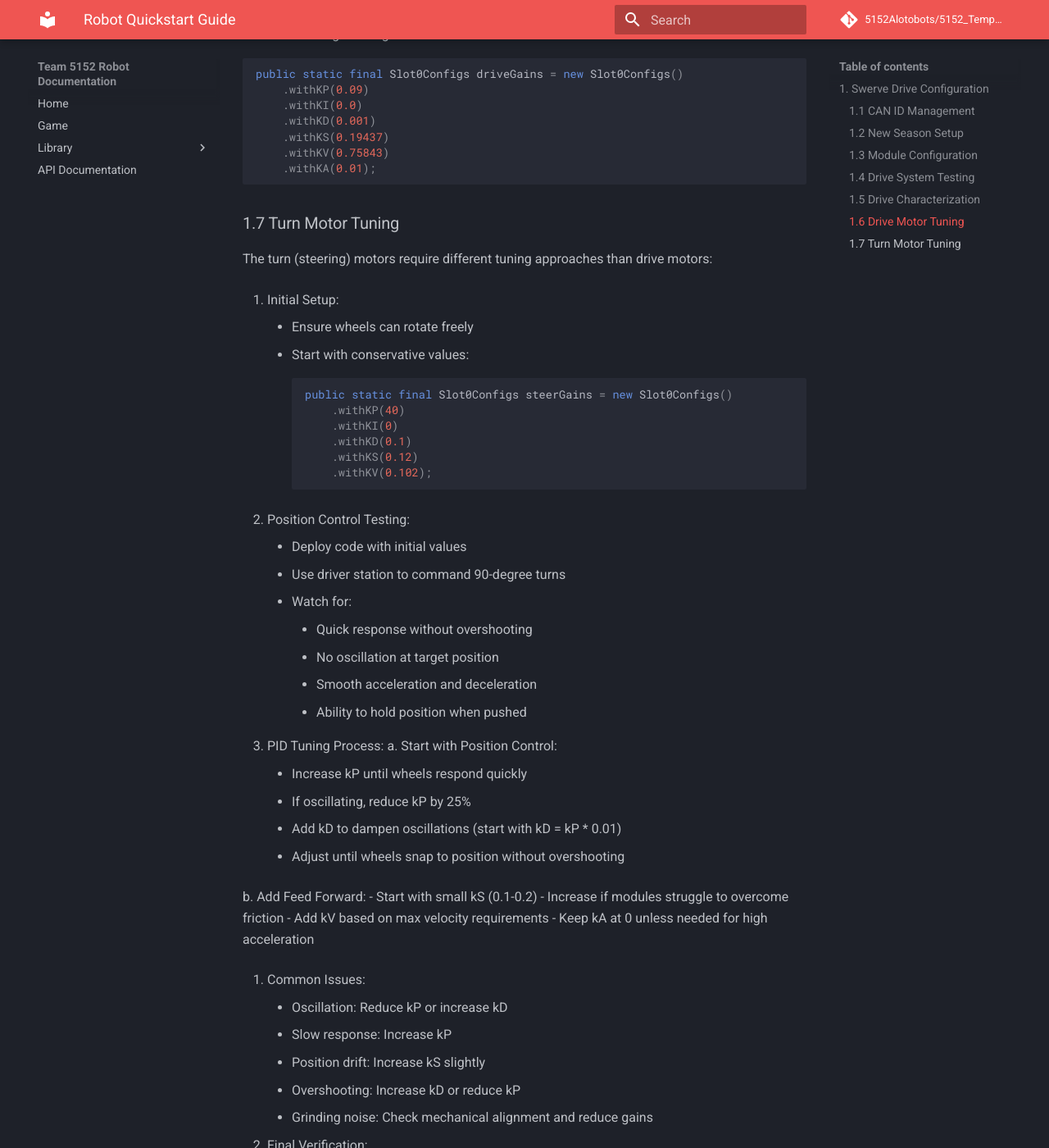
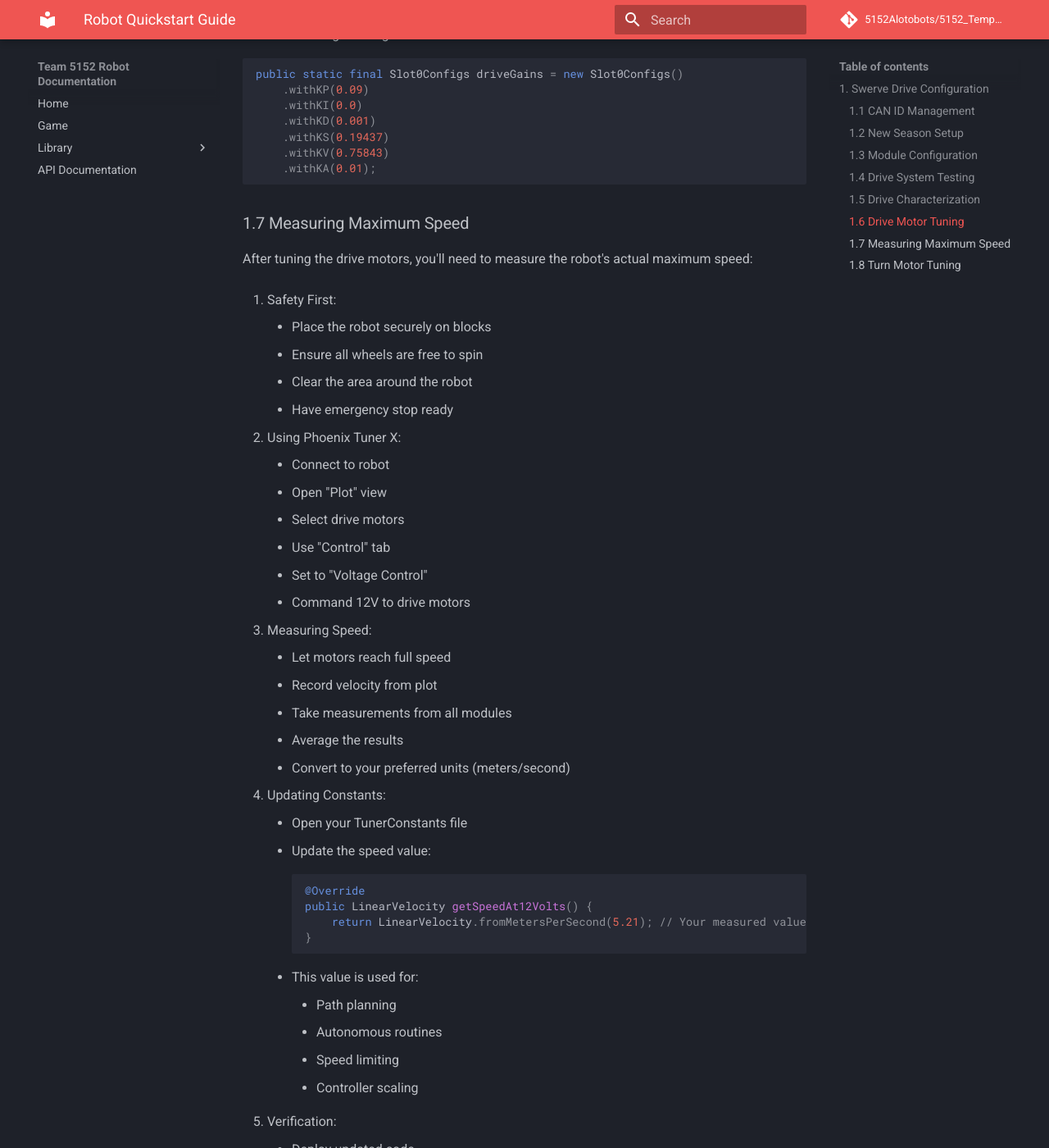
Before and after one commit to 5152Alotobots/5152_Template, an MkDocs documentation site: the page built from docs/mkdocs/docs/quickstart.md, in a window 1280 px wide and 1400 px high, scrolled down 6611 px. Shown: the whole window at 82% size. Built offline with MkDocs 1.6.1 and Material for MkDocs 9.7.7, drawn with Linux system fonts in a browser that asks for light colours; comment, search, counter and statistics services are not loaded; some of the changed text lies outside the part shown.

Commit message:
docs: Add section for measuring robot's maximum speed in quickstart guide

````diff
--- a/docs/mkdocs/docs/quickstart.md
+++ b/docs/mkdocs/docs/quickstart.md
@@ -251,7 +251,52 @@ public static final Slot0Configs driveGains = new Slot0Configs()
     .withKA(0.01);
 ```
 
-### 1.7 Turn Motor Tuning
+### 1.7 Measuring Maximum Speed
+After tuning the drive motors, you'll need to measure the robot's actual maximum speed:
+
+1. Safety First:
+    - Place the robot securely on blocks
+    - Ensure all wheels are free to spin
+    - Clear the area around the robot
+    - Have emergency stop ready
+
+2. Using Phoenix Tuner X:
+    - Connect to robot
+    - Open "Plot" view
+    - Select drive motors
+    - Use "Control" tab
+    - Set to "Voltage Control"
+    - Command 12V to drive motors
+
+3. Measuring Speed:
+    - Let motors reach full speed
+    - Record velocity from plot
+    - Take measurements from all modules
+    - Average the results
+    - Convert to your preferred units (meters/second)
+
+4. Updating Constants:
+    - Open your TunerConstants file
+    - Update the speed value:
+    ```java
+    @Override
+    public LinearVelocity getSpeedAt12Volts() {
+        return LinearVelocity.fromMetersPerSecond(5.21); // Your measured value
+    }
+    ```
+    - This value is used for:
+        - Path planning
+        - Autonomous routines
+        - Speed limiting
+        - Controller scaling
+
+5. Verification:
+    - Deploy updated code
+    - Test at various speed percentages
+    - Verify autonomous paths work correctly
+    - Check that speed limits are respected
+
+### 1.8 Turn Motor Tuning
 The turn (steering) motors require different tuning approaches than drive motors:
 
 1. Initial Setup:
````
